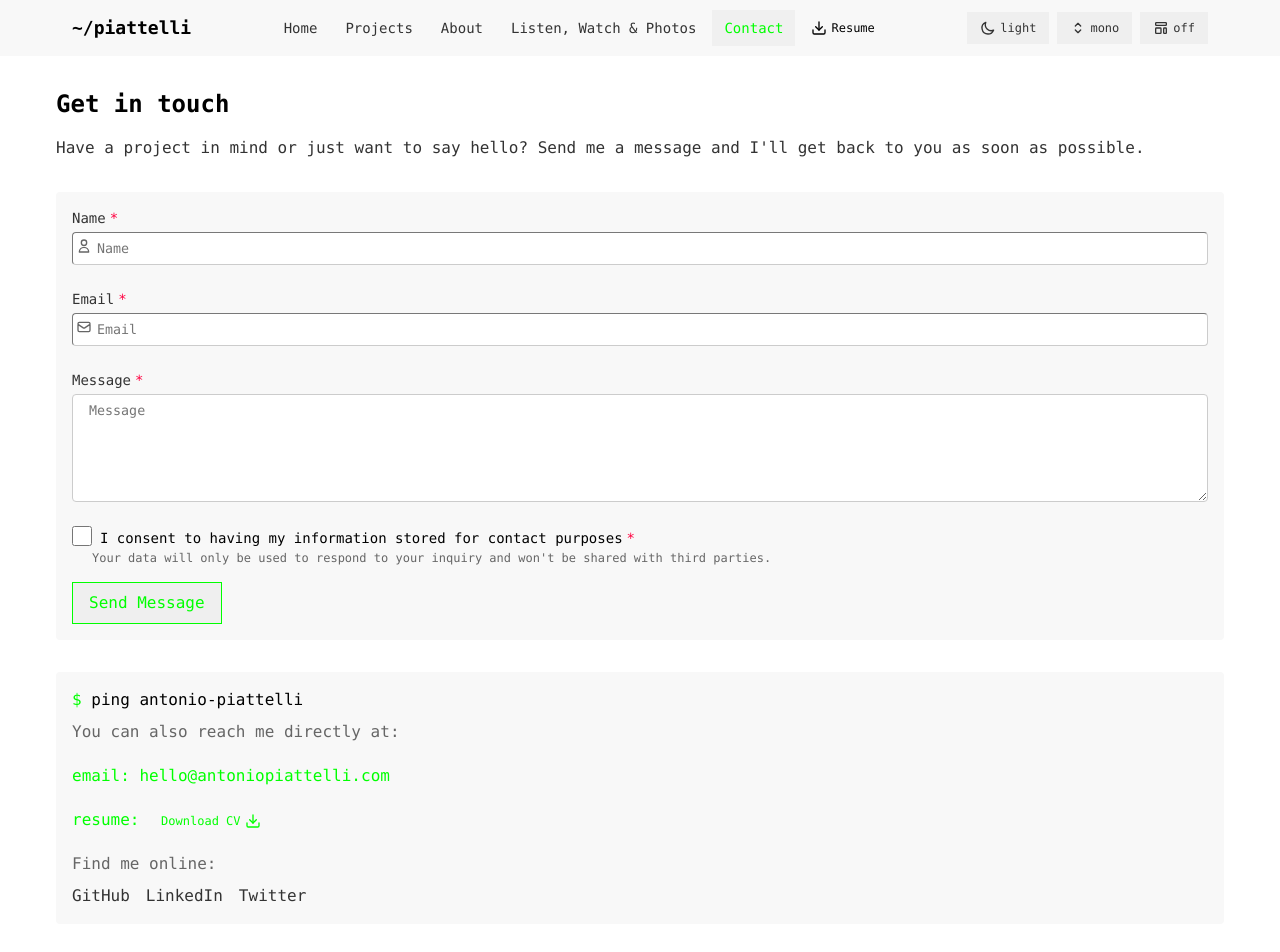
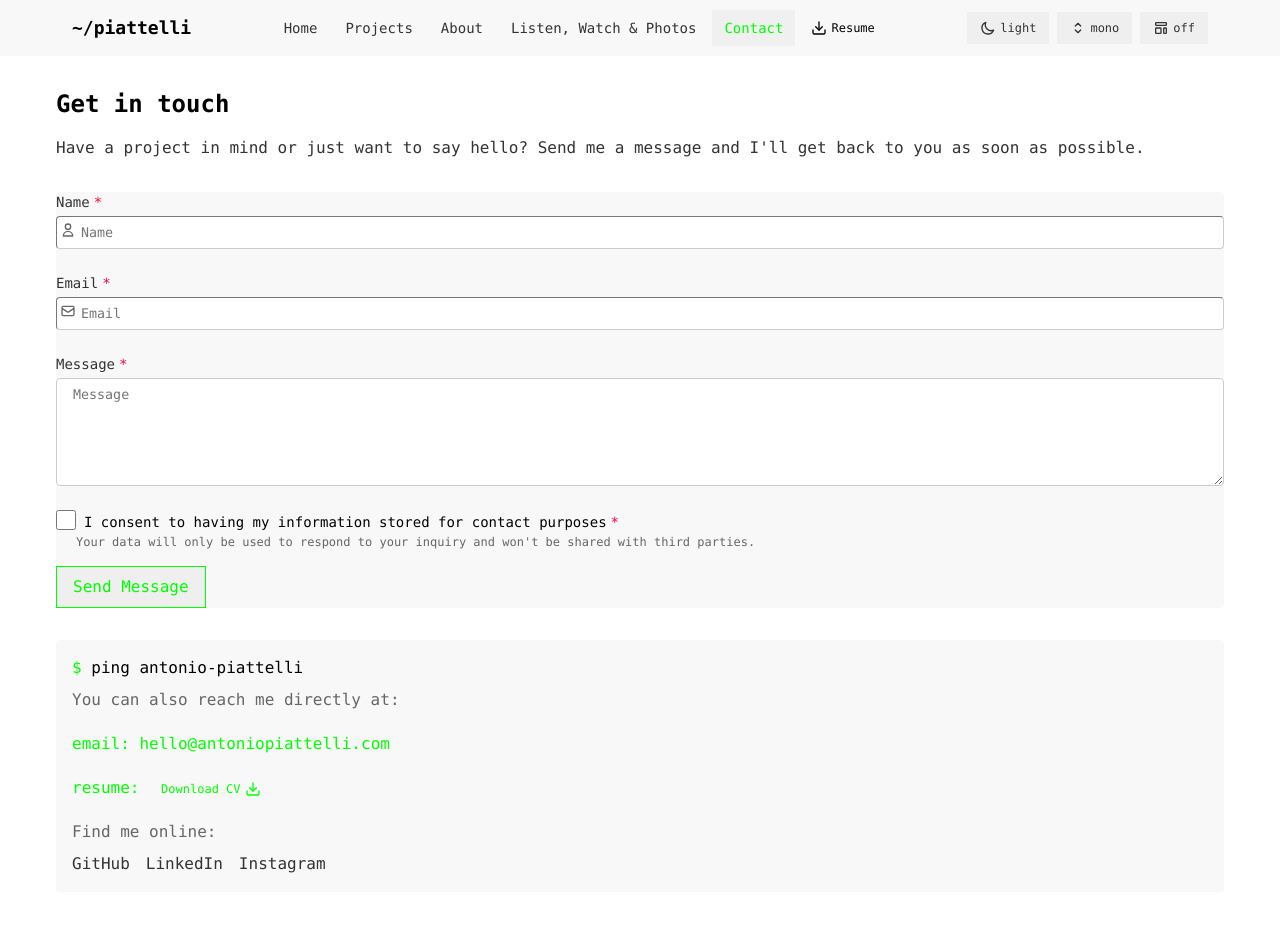
Before and after one commit to antoniowav/portfolio, a Next.js app: page /contact in a window 1280 px wide. Shown: the top 952 px of the page. Built offline with nearby package versions, Linux system fonts and the light colour scheme.

Commit message:
fixed twitter social, insta instead

```diff
--- a/src/app/contact/ContactForm.tsx
+++ b/src/app/contact/ContactForm.tsx
@@ -153,7 +153,7 @@ export function ContactForm(): JSX.Element {
     >
       {/* Add padding at the bottom to ensure consistent scrollbar */}
       <div style={{ minHeight: '70vh' }}>
-        <div className="bg-bg-secondary border border-border p-4 rounded">
+        <div className="bg-bg-secondary border border-border rounded">
           {submissionState === 'success' ? (
             <div className="py-8">
               <Alert
--- a/src/app/layout.tsx
+++ b/src/app/layout.tsx
@@ -58,7 +58,7 @@ export const metadata: Metadata = {
     title: 'Antonio Piattelli - Full-Stack Developer',
     description:
       'Full-stack developer passionate about creating elegant solutions to complex problems.',
-    creator: '@antoniopiattelli',
+    creator: '@okbye_toni',
     images: ['/images/og-image.jpg'],
   },
   robots: {
@@ -96,34 +96,21 @@ export default function RootLayout({ children }: RootLayoutProps) {
             __html: `
               (function() {
                 try {
-                  // Add a special class to hide content until it's styled
                   document.documentElement.classList.add('loading');
-
-                  // Apply saved theme immediately to prevent flash
                   const savedTheme = localStorage.getItem('theme') || 'dark';
                   document.documentElement.setAttribute('data-theme', savedTheme);
-
-                  // Apply saved font immediately to prevent flash - simple version
                   const savedFont = localStorage.getItem('fontFamily') || 'mono';
                   document.documentElement.setAttribute('data-font', savedFont);
-
-                  // Apply grid if saved
                   if(localStorage.getItem('gridOverlay') === 'true') {
                     document.documentElement.classList.add('show-grid');
                   }
-
-                  // Force an immediate style recalculation
                   document.documentElement.className = document.documentElement.className;
-
-                  // Wait until all styles have been applied before showing content
                   setTimeout(function() {
                     document.documentElement.classList.remove('loading');
                   }, 0);
                 } catch (e) {
-                  // Fall back to defaults if localStorage fails
                   document.documentElement.setAttribute('data-theme', 'dark');
                   document.documentElement.setAttribute('data-font', 'mono');
-                  // Remove loading class in case of error
                   document.documentElement.classList.remove('loading');
                 }
               })();
@@ -131,24 +118,15 @@ export default function RootLayout({ children }: RootLayoutProps) {
           }}
         />
         <style
-        dangerouslySetInnerHTML={{
-          __html: `
-            html.loading .srcl-action-bar {
-              visibility: hidden;
-            }
-            html:not(.loading) .srcl-action-bar {
-              animation: fadeIn 0.2s ease-in;
-            }
-            @keyframes fadeIn {
-              from { opacity: 0; }
-              to { opacity: 1; }
-            }
-            html {
-              overflow-y: scroll;
-            }
-          `,
-        }}
-      />
+          dangerouslySetInnerHTML={{
+            __html: `
+              html.loading .srcl-action-bar { visibility: hidden; }
+              html:not(.loading) .srcl-action-bar { animation: fadeIn 0.2s ease-in; }
+              @keyframes fadeIn { from { opacity: 0; } to { opacity: 1; } }
+              html { overflow-y: scroll; }
+            `,
+          }}
+        />
       </head>
       <body
         className={`${inter.variable} ${jetbrainsMono.variable} antialiased`}
@@ -165,8 +143,7 @@ export default function RootLayout({ children }: RootLayoutProps) {
               <div className="container py-6">
                 <div className="flex flex-col sm:flex-row justify-between items-center gap-4">
                   <div className="text-sm text-text-tertiary font-mono">
-                    © {new Date().getFullYear()} Antonio Piattelli. All rights
-                    reserved.
+                    © {new Date().getFullYear()} Antonio Piattelli. All rights reserved.
                   </div>
                   <div className="flex items-center gap-4 text-sm text-text-tertiary">
                     <a
--- a/src/components/HeroSection.tsx
+++ b/src/components/HeroSection.tsx
@@ -283,14 +283,14 @@ export const HeroSection = () => {
                       <path d="M20.447 20.452h-3.554v-5.569c0-1.328-.027-3.037-1.852-3.037-1.853 0-2.136 1.445-2.136 2.939v5.667H9.351V9h3.414v1.561h.046c.477-.9 1.637-1.85 3.37-1.85 3.601 0 4.267 2.37 4.267 5.455v6.286zM5.337 7.433c-1.144 0-2.063-.926-2.063-2.065 0-1.138.92-2.063 2.063-2.063 1.14 0 2.064.925 2.064 2.063 0 1.139-.925 2.065-2.064 2.065zm1.782 13.019H3.555V9h3.564v11.452zM22.225 0H1.771C.792 0 0 .774 0 1.729v20.542C0 23.227.792 24 1.771 24h20.451C23.2 24 24 23.227 24 22.271V1.729C24 .774 23.2 0 22.222 0h.003z" />
                     </svg>
                   )}
-                  {social.platform === 'Twitter' && (
+                  {social.platform === 'Instagram' && (
                     <svg
                       className="w-6 h-6"
                       fill="currentColor"
                       viewBox="0 0 24 24"
                       aria-hidden="true"
                     >
-                      <path d="M8.29 20.251c7.547 0 11.675-6.253 11.675-11.675 0-.178 0-.355-.012-.53A8.348 8.348 0 0022 5.92a8.19 8.19 0 01-2.357.646 4.118 4.118 0 001.804-2.27 8.224 8.224 0 01-2.605.996 4.107 4.107 0 00-6.993 3.743 11.65 11.65 0 01-8.457-4.287 4.106 4.106 0 001.27 5.477A4.072 4.072 0 012.8 9.713v.052a4.105 4.105 0 003.292 4.022 4.095 4.095 0 01-1.853.07 4.108 4.108 0 003.834 2.85A8.233 8.233 0 012 18.407a11.616 11.616 0 006.29 1.84" />
+                      <path d="M7.75 2h8.5A5.75 5.75 0 0 1 22 7.75v8.5A5.75 5.75 0 0 1 16.25 22h-8.5A5.75 5.75 0 0 1 2 16.25v-8.5A5.75 5.75 0 0 1 7.75 2zm0 1.5A4.25 4.25 0 0 0 3.5 7.75v8.5A4.25 4.25 0 0 0 7.75 20.5h8.5a4.25 4.25 0 0 0 4.25-4.25v-8.5A4.25 4.25 0 0 0 16.25 3.5h-8.5zM12 7a5 5 0 1 1 0 10 5 5 0 0 1 0-10zm0 1.5a3.5 3.5 0 1 0 0 7 3.5 3.5 0 0 0 0-7zm5.25-.75a.75.75 0 1 1 0 1.5.75.75 0 0 1 0-1.5z" />
                     </svg>
                   )}
                 </a>
--- a/src/data/index.ts
+++ b/src/data/index.ts
@@ -31,10 +31,10 @@ export const author: Author = {
       icon: "linkedin",
     },
     {
-      platform: "Twitter",
-      url: "https://twitter.com/antoniopiattelli",
-      username: "@antoniopiattelli",
-      icon: "twitter",
+      platform: "Instagram",
+      url: "https://instagram.com/okbye_toni",
+      username: "@okbye_toni",
+      icon: "Instagram",
     },
   ],
 };
```
